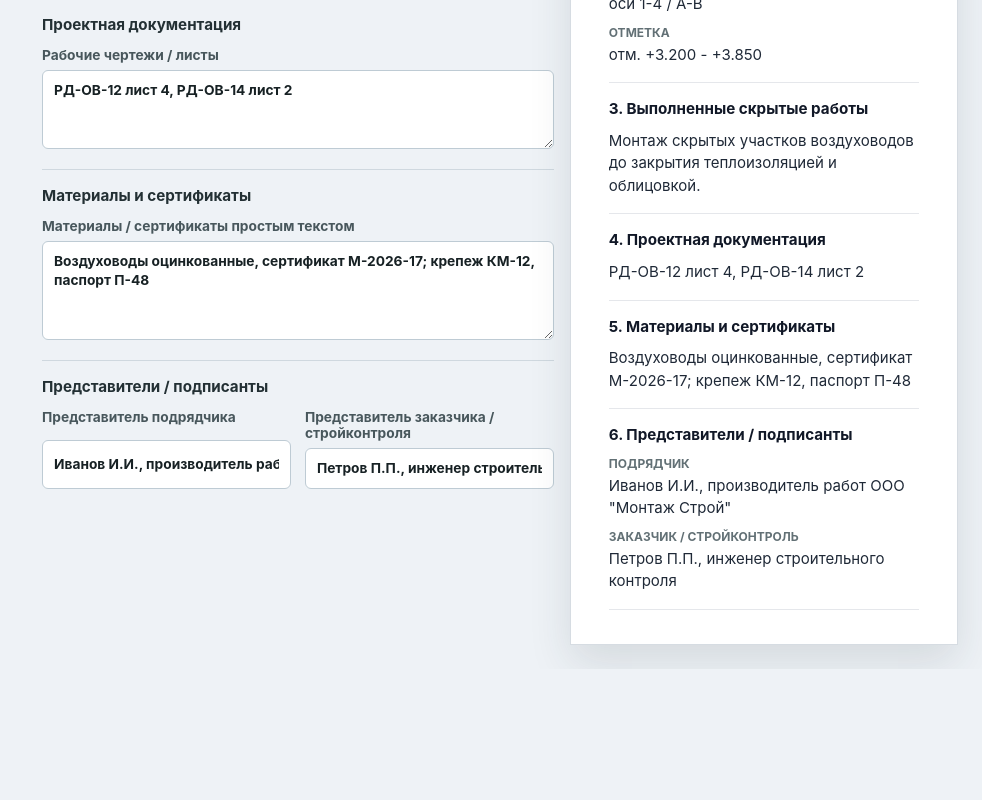
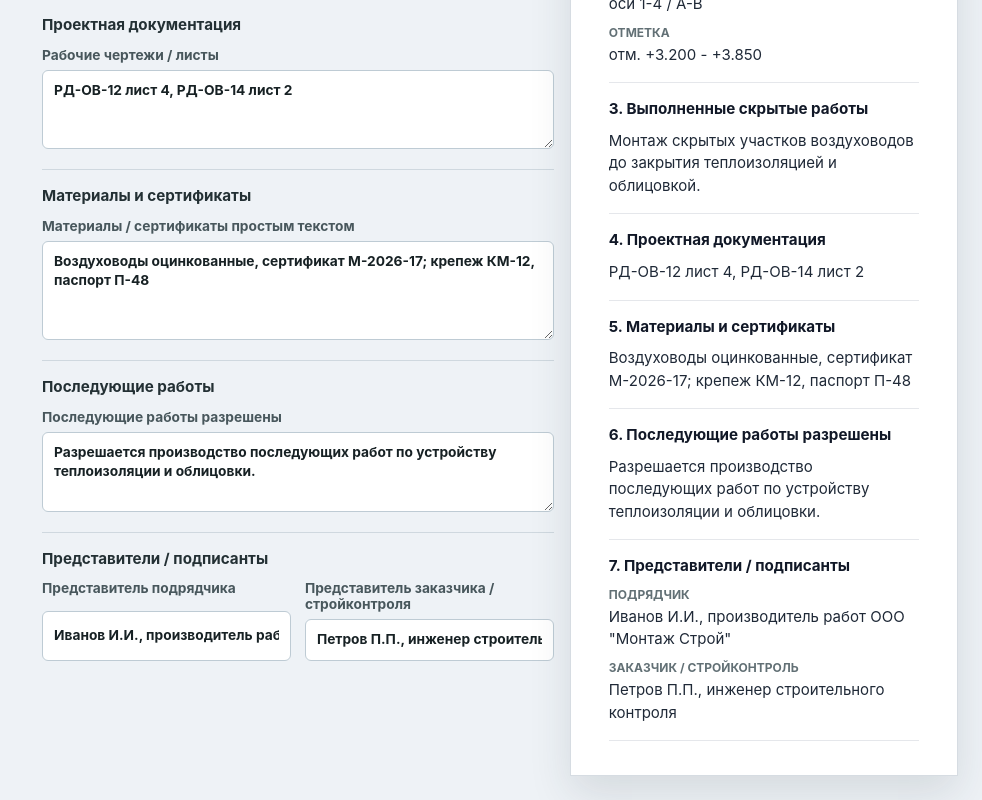
Before and after one commit to 123321neit/pto-id-system, a React (Vite) app in the folder apps/web/: page / in a window 1280 px wide. Shown: the part 903-1703 px from the top of the page, without its empty margins (298-1280 px from the left). Before the commit the page ends 1572 px from the top, so only its background shows below. Built offline with nearby package versions, Linux system fonts and the light colour scheme.

Commit message:
Refine AOSR demo subsequent works block

```diff
--- a/apps/web/src/aosr-demo/DemoAosrWorkspacePage.tsx
+++ b/apps/web/src/aosr-demo/DemoAosrWorkspacePage.tsx
@@ -207,6 +207,21 @@ export function DemoAosrWorkspacePage(): React.JSX.Element {
               </label>
             </section>
 
+            <section className="form-section" aria-labelledby="subsequent-works-data-title">
+              <h3 id="subsequent-works-data-title">Последующие работы</h3>
+              <label className="act-form-grid__wide">
+                Последующие работы разрешены
+                <textarea
+                  name="subsequentWorksPermitted"
+                  onChange={(event) => {
+                    updateSelectedDraft('subsequentWorksPermitted', event.currentTarget.value);
+                  }}
+                  rows={3}
+                  value={selectedDraft.subsequentWorksPermitted}
+                />
+              </label>
+            </section>
+
             <section className="form-section" aria-labelledby="signatories-data-title">
               <h3 id="signatories-data-title">Представители / подписанты</h3>
               <div className="act-form-grid">
@@ -304,8 +319,13 @@ export function DemoAosrWorkspacePage(): React.JSX.Element {
                 <p>{selectedDraft.materialsCertificates}</p>
               </section>
 
+              <section className="act-page__section" aria-label="Последующие работы разрешены">
+                <h4>6. Последующие работы разрешены</h4>
+                <p>{selectedDraft.subsequentWorksPermitted}</p>
+              </section>
+
               <section className="act-page__section" aria-label="Представители и подписанты">
-                <h4>6. Представители / подписанты</h4>
+                <h4>7. Представители / подписанты</h4>
                 <dl>
                   <div>
                     <dt>Подрядчик</dt>
--- a/apps/web/src/aosr-demo/demo-aosr-workspace.ts
+++ b/apps/web/src/aosr-demo/demo-aosr-workspace.ts
@@ -22,6 +22,7 @@ export interface DemoAosrDraft {
   readonly periodEnd: string;
   readonly periodStart: string;
   readonly status: 'draft' | 'needs-review';
+  readonly subsequentWorksPermitted: string;
   readonly workDescription: string;
 }
 
@@ -37,6 +38,7 @@ export type DemoAosrDraftField =
   | 'objectName'
   | 'periodEnd'
   | 'periodStart'
+  | 'subsequentWorksPermitted'
   | 'workDescription';
 
 export const demoAosrWorkspace: DemoAosrWorkspace = {
@@ -57,6 +59,8 @@ export const demoAosrWorkspace: DemoAosrWorkspace = {
       periodEnd: '2026-05-31',
       periodStart: '2026-05-28',
       status: 'draft',
+      subsequentWorksPermitted:
+        'Разрешается производство последующих работ по устройству теплоизоляции и облицовки.',
       workDescription:
         'Монтаж скрытых участков воздуховодов до закрытия теплоизоляцией и облицовкой.',
     },
@@ -75,6 +79,8 @@ export const demoAosrWorkspace: DemoAosrWorkspace = {
       periodEnd: '2026-06-02',
       periodStart: '2026-06-01',
       status: 'needs-review',
+      subsequentWorksPermitted:
+        'Разрешается производство последующих работ по заделке отверстий в перекрытии.',
       workDescription: 'Установка гильз трубопроводов перед заделкой отверстий в перекрытии.',
     },
   ],
@@ -95,19 +101,3 @@ export function updateDemoAosrDraftField(
     [field]: value,
   };
 }
-
-export function buildDemoAosrPreviewLines(draft: DemoAosrDraft): readonly string[] {
-  return [
-    `Номер акта: ${draft.actNumber}`,
-    `Дата акта: ${draft.actDate}`,
-    `Период работ: с ${draft.periodStart} по ${draft.periodEnd}`,
-    `Объект / участок: ${draft.objectName}`,
-    `Оси: ${draft.axes}`,
-    `Отметка или диапазон отметок: ${draft.elevationRange}`,
-    `Описание скрытых работ: ${draft.workDescription}`,
-    `Проектная документация: ${draft.documentReferences}`,
-    `Представитель подрядчика: ${draft.contractorRepresentative}`,
-    `Представитель заказчика / стройконтроля: ${draft.customerRepresentative}`,
-    `Материалы / сертификаты: ${draft.materialsCertificates}`,
-  ];
-}
```
Also changed, not shown: 3 other files (tests, documents, lock files or other folders).
